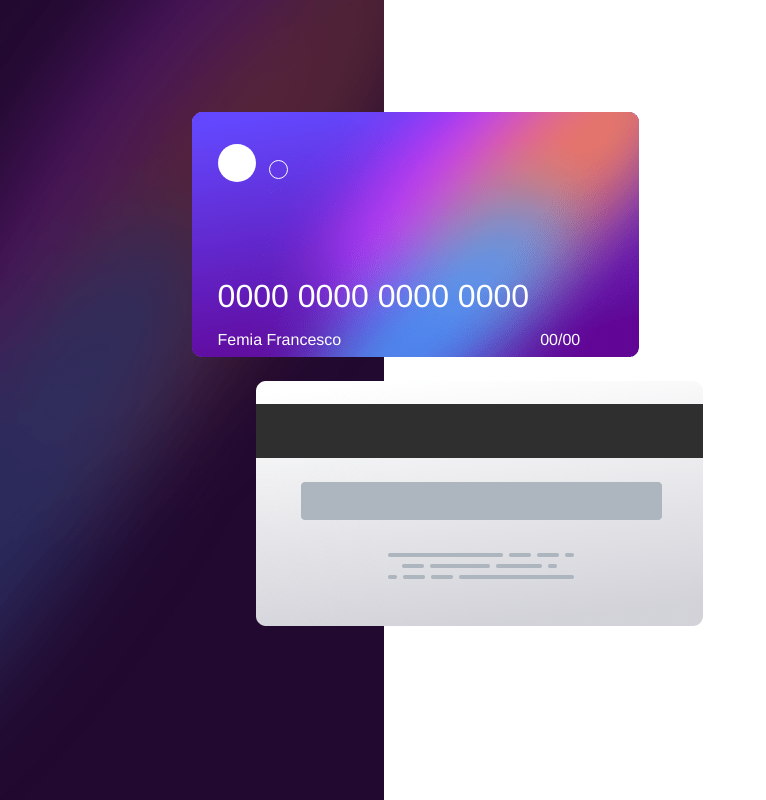
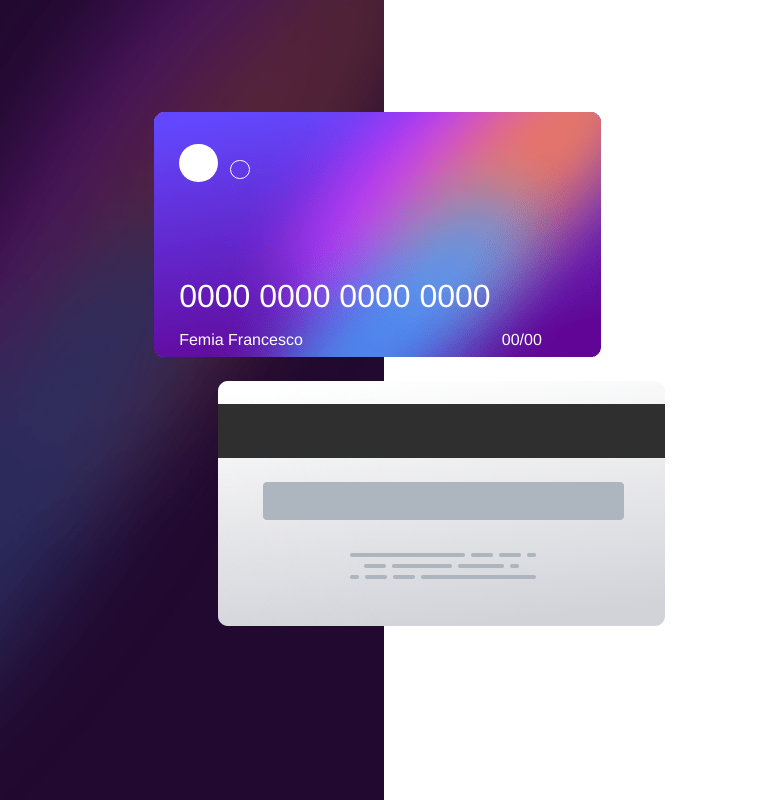
Before and after one commit to Ashour-dev/payment-interface, a Vue app: page / in a window 1280 px wide. Shown: the whole page, without its empty margins (0-766 px from the left). Built offline with nearby package versions, Linux system fonts and the light colour scheme.

Commit message:
minor change

```diff
--- a/src/App.vue
+++ b/src/App.vue
@@ -33,6 +33,6 @@ export default {
   width: 30vw;
 }
 .cards{
-  padding: 14vh 15vw;
+  padding: 14vh 12vw;
 }
 </style>
```
